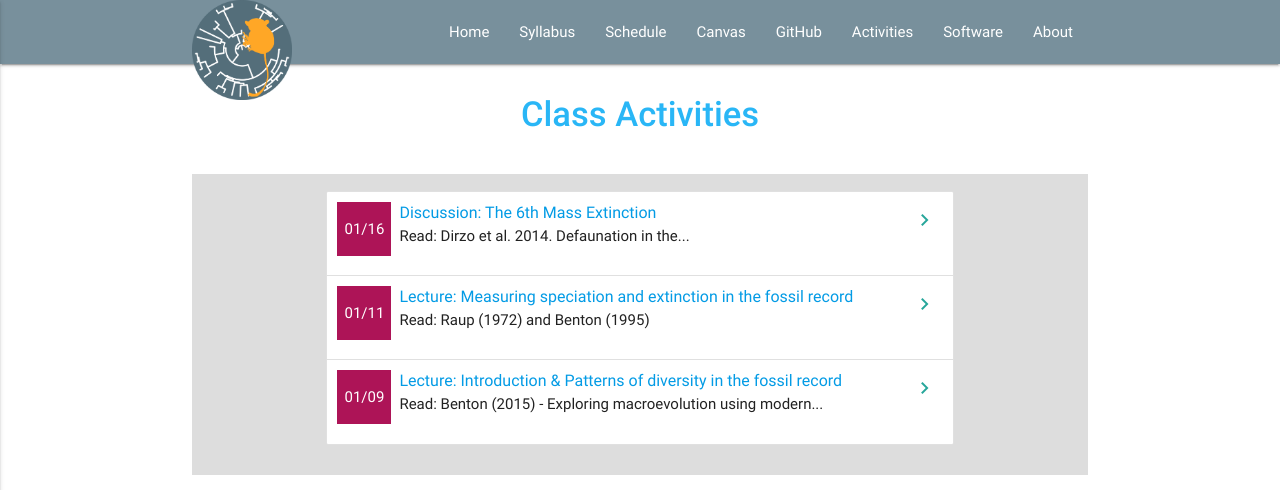
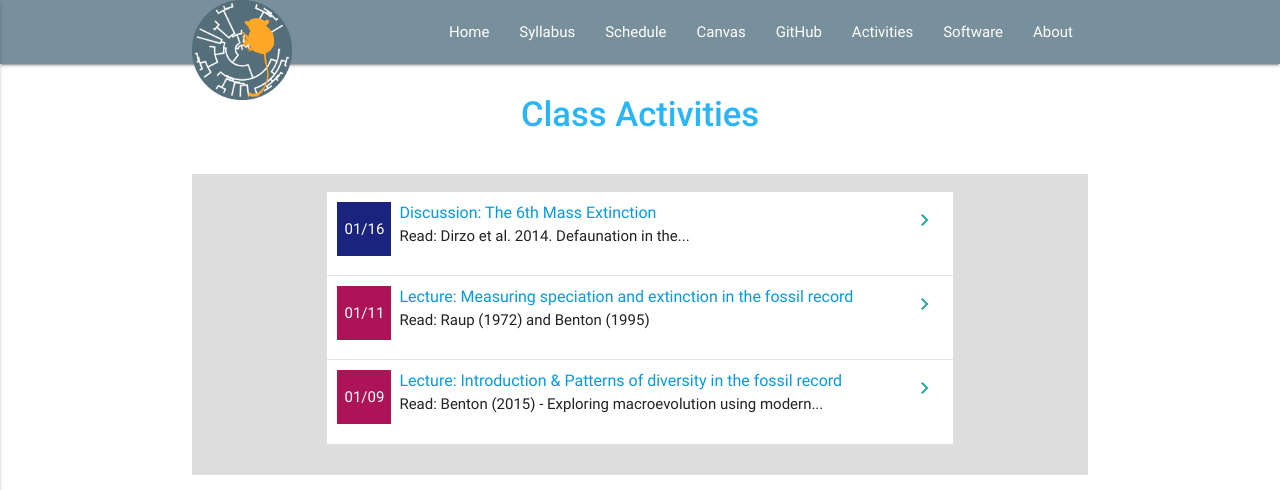
Before and after one commit to EEOB-Macroevolution/EEOB-565X-Spring2018, a Jekyll site: the page built from page1.md, in a window 1280 px wide. Shown: the top 490 px of the page. Built offline with Jekyll 4.4.1, drawn with Linux system fonts in a browser that asks for light colours; grey boxes are pictures that could not be loaded.

Commit message:
changed activities to color code discussion and lecture

```diff
--- a/page1.md
+++ b/page1.md
@@ -13,7 +13,15 @@ permalink: /Activities/
 	        {% for post in site.posts %}
 		        <li class="collection-item avatar">
 		          {% assign date_format = site.minima.date_format | default: "%m/%d" %}
-		          <div class="date-post">{{ post.date | date: date_format }}</div>
+		          {% if post.ptype == "discussion" %}
+		          <div class="date-post indigo darken-4">{{ post.date | date: date_format }}</div>
+		          {% elsif post.ptype == "lecture" %}
+		          <div class="date-post pink darken-3">{{ post.date | date: date_format }}</div>
+		          {% elsif post.ptype == "theory" %}
+		          <div class="date-post deep-orange">{{ post.date | date: date_format }}</div>
+		          {% elsif post.ptype == "practical" %}
+		          <div class="date-post green darken-3">{{ post.date | date: date_format }}</div>
+		          {% endif %}
 		          <span class="title"><a class="post-link" href="{{ post.url | relative_url }}">{{ post.title | escape }}</a></span>
 		          <p>
 		             {{ post.reading | truncatewords: 8 }}
```
Also changed, not shown: _layouts/home.html (+9 -1 lines), _posts/2018-01-09-lecture1-post.md (+1 -0 lines), _posts/2018-01-11-lecture2-post.md (+1 -0 lines), _posts/2018-01-16-discussion1-post.md (+1 -0 lines).
